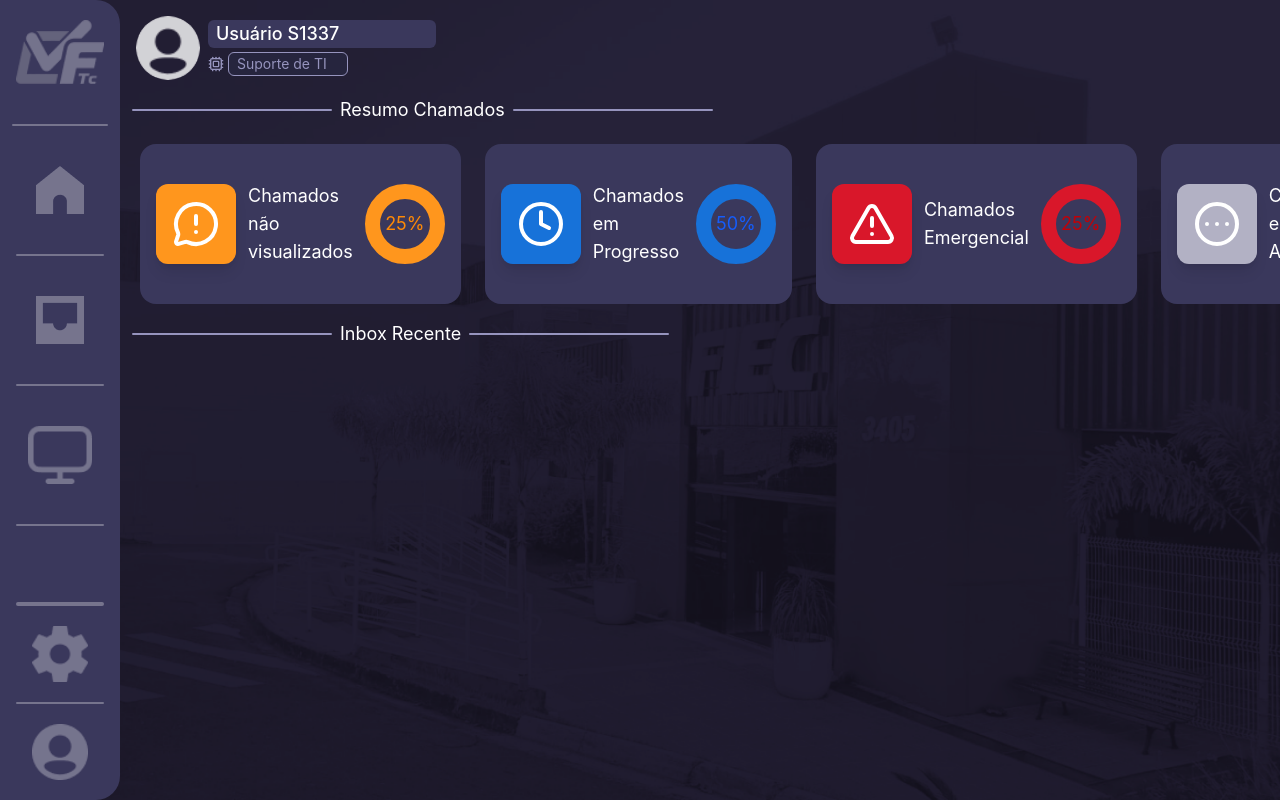
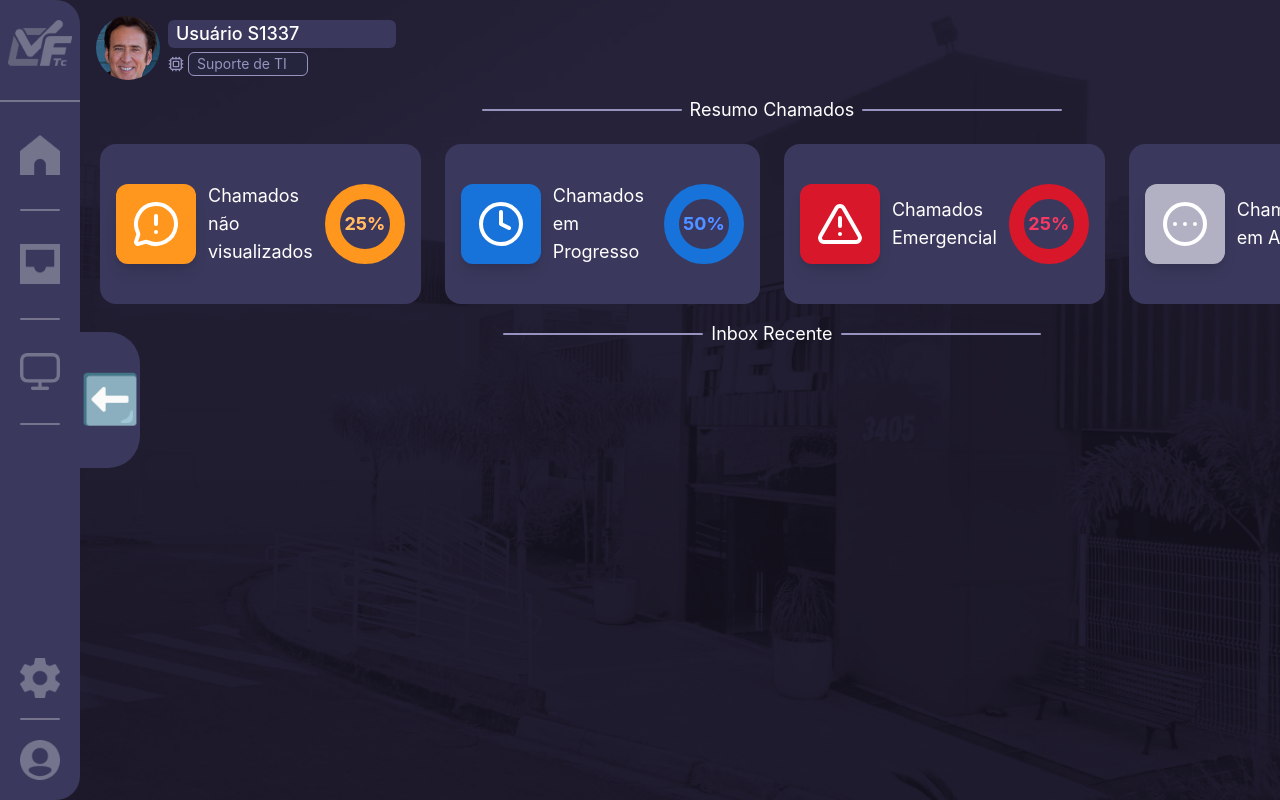
Before and after one commit to enzomlfiec/Fiec-Taskcall, a React (Vite) app in the folder src/frontend/: page /tela-principal in a window 1280 px wide. Built offline with nearby package versions, Linux system fonts and the light colour scheme.

Commit message:
adicionado o nicolas cage

```diff
--- a/src/frontend/src/components/LayoutUsuario.jsx
+++ b/src/frontend/src/components/LayoutUsuario.jsx
@@ -1,7 +1,12 @@
 import { Cpu } from "lucide-react";
 import perfil from "../assets/perfil.png";
+import React from "react";
+import Cage from "../assets/cage.png";
+
+
 
 const LayoutUsuario = () => {
+    const [foto, setFoto] = React.useState(Cage)
     return (
         <div className="flex justify-start w-90 m-1 p-1  items-start">
 
@@ -11,7 +16,7 @@ const LayoutUsuario = () => {
                 <a href="">
                     <img
                         className="w-16 h-16 rounded-full opacity-80 hover:opacity-100 transition-opacity"
-                        src={perfil}
+                        src={foto}
                         alt="Ícone do usuário"/>
                 </a>
 
--- a/src/frontend/src/components/SideBar.jsx
+++ b/src/frontend/src/components/SideBar.jsx
@@ -5,18 +5,22 @@ import vector2 from "../assets/vector2.png";
 import configuracao from "../assets/configuracao.png";
 import perfil from "../assets/perfil.png";
 import { Link } from "react-router-dom";
+import React from "react";
 
-function SideBar() {
+function SideBar({collapsed,setCollapsed}) {
+
+
+
   return (
-    <div className="h-screen z-10">
-      <div className="w-30 h-screen bg-fundo-razo rounded-r-3xl flex flex-col items-center justify-between pb-5">
+    <div className={`h-screen z-5 flex flex-row align-middle items-center justify-baseline ${collapsed ? "absolute -left-20" : "absolute left-0"} transition-[left] duration-300`}>
+      <div className="w-20 h-full bg-fundo-razo rounded-r-3xl flex flex-col items-center justify-between pb-5 overflow-hidden">
 
         {/* parte superior */}
 
-        <div className="flex flex-col items-center gap-10">
+        <div className="flex flex-col items-center gap-5 h-full justify-between">
 
           <img
-            className="w-22 opacity-30 mt-5"
+            className="w-16 opacity-30 mt-5"
             src={taskcall}
             alt="Logo Taskcall"
           />
@@ -25,55 +29,57 @@ function SideBar() {
 
           <Link to="/tela-principal">
             <img
-              className="w-12 opacity-30 hover:opacity-100 transition-opacity"
+              className="w-10 opacity-30 hover:opacity-50 transition-opacity"
               src={home}
               alt="Ícone casa - início"
             />
           </Link>
 
-          <button className="w-22 h-0.5 bg-cl-razo opacity-30 rounded"></button>
+          <button className="w-10 h-0.5 bg-cl-razo opacity-30 rounded"></button>
 
           <Link to="/inbox">
             <img
-              className="w-12 opacity-30 hover:opacity-100 transition-opacity"
+              className="w-10 opacity-30 hover:opacity-50 transition-opacity"
               src={vector}
               alt="Ícone Inbox"
             />
           </Link>
 
-          <div className="w-22 h-0.5 bg-cl-razo opacity-30 rounded"></div>
+          <div className="w-10 h-0.5 bg-cl-razo opacity-30 rounded"></div>
 
           <Link to="/chamados">
             <img
-              className="w-16 opacity-30 hover:opacity-100 transition-opacity"
+              className="w-10 opacity-30 hover:opacity-50 transition-opacity"
               src={vector2}
               alt="Ícone Chamados"
             />
           </Link>
 
-          <div className="w-22 h-0.5 bg-cl-razo opacity-30 rounded"></div>
+          <div className="w-10 h-0.5 bg-cl-razo opacity-30 rounded"></div>
 
         </div>
+
+        <div className="h-[50%]"></div>
 
         {/* parte inferior */}
 
         <div className="flex flex-col items-center gap-5">
 
-          <div className="w-22 h-1 bg-cl-razo opacity-30 rounded"></div>
+          <div className="w-10 h-5bg-cl-razo opacity-30 rounded"></div>
 
           <Link to="/configuracoes">
             <img
-              className="w-14 opacity-30 hover:opacity-100 transition-opacity"
+              className="w-10 opacity-30 hover:opacity-50 transition-opacity"
               src={configuracao}
               alt="Ícone Configurações"
             />
           </Link>
 
-          <div className="w-22 h-0.5 bg-cl-razo opacity-30 rounded"></div>
+          <div className="w-10 h-0.5 bg-cl-razo opacity-30 rounded"></div>
 
           <Link to="/usuario">
             <img
-              className="w-14 opacity-30 hover:opacity-100 transition-opacity"
+              className="w-10 opacity-30 hover:opacity-50 transition-opacity"
               src={perfil}
               alt="Ícone Usuário"
             />
@@ -81,6 +87,12 @@ function SideBar() {
 
         </div>
       </div>
+      <div id="sidebarpull" className={`bg-fundo-razo text-5xl text-borda font-bold select-none pt-5 pb-5 rounded-br-4xl rounded-tr-4xl text-center align-middle leading-loose cursor-pointer hover:bg-borda transition-all duration-300 hover:text-white`}
+        onClick={() => {setCollapsed(!collapsed)}}
+      ><p className={`${!collapsed? "rotate-180":"rotate-0"} transition-all duration-500`}>
+        ➡️
+
+        </p></div>
     </div>
   );
 }
--- a/src/frontend/src/components/TelaPrincipal.jsx
+++ b/src/frontend/src/components/TelaPrincipal.jsx
@@ -1,98 +1,100 @@
+import React from "react";
 import SideBar from "./SideBar";
 import LayoutUsuario from "./LayoutUsuario";
 
-{/* Icones */}
+{/* Icones */ }
 import { MessageCircleWarning } from 'lucide-react';
 import { Clock4 } from 'lucide-react';
 import { TriangleAlert } from 'lucide-react';
 import { CircleEllipsis } from 'lucide-react';
 
 const TelaPrincipal = () => {
-    return(
+    const [collapsed, setCollapsed] = React.useState(false)
+    const [statusChamados, setStatusChamados] = React.useState([25, 50, 25, 0])
+
+    return (
         <>
-         <div className="flex z-10 min-h-screen w-screen bg-[url(public/assets/login2.png)] bg-cover bg-center items-stretch overflow-hidden">
+            <div className=" flex z-10 min-h-screen w-screen bg-[url(public/assets/login2.png)] bg-cover bg-center items-stretch overflow-hidden">
 
-           <SideBar/>
-
+                <SideBar
+                    collapsed={collapsed}
+                    setCollapsed={setCollapsed}
+                />
+                <div className={`${!collapsed ? "ml-20" : "ml-0"} transition-all duration-300`}>
                     <header className="flex flex-col gap-2 w-full m-2">
 
-             <LayoutUsuario/>
+                        <LayoutUsuario />
 
-            <div className="flex flex-row text-pri text-lg justify-start items-center px-1 gap-2">
+                        <div className="flex flex-row text-pri text-lg justify-center items-center px-1 gap-2">
                             <div className="flex h-0.5 w-50 bg-borda rounded-2xl"></div>
                             Resumo Chamados
                             <div className="flex h-0.5 w-50 bg-borda rounded-3xl"></div>
 
                         </div>
 
-             <article className="flex flex-row w-full  h-45">
-
-                <div className="flex flex-row h-40 w-81 gap-3 bg-fundo-razo rounded-2xl p-4 m-3 items-center justify-center text-pri text-xl ">
-
+                        <article className="flex flex-row w-full justify-between bg-debug/0 h-45">
+                            <div className="flex flex-row h-40 w-[25%] gap-3 bg-fundo-razo rounded-2xl p-4 m-3 items-center justify-center text-pri text-xl ">
                                 <div className="flex items-center justify-center w-20 h-20 shrink-0 bg-sec-amarelo rounded-xl text-pri  shadow-lg">
                                     <MessageCircleWarning
-                        className="w-12 h-12"/>
+                                        className="w-12 h-12" />
                                 </div>
-
                                 <span className="flex text-pri text-lg">Chamados não visualizados</span>
 
                                 <div className="flex items-center justify-center w-20 h-20 ml-auto shrink-0 rounded-full border-15 border-sec-amarelo text-lg text-orange-400 ">
-                        25%
+                                    <div className="mix-blend-plus-lighter font-bold">
+                                        {statusChamados[0]}%
+                                    </div>
+                                </div>
                             </div>
 
+                            <div className="flex flex-row h-40 w-[25%] gap-3 bg-fundo-razo rounded-2xl p-4 m-3 items-center justify-center text-pri text-xl ">
+                                <div className="flex items-center justify-center w-20 h-20 shrink-0 bg-sec-azul rounded-xl text-pri
+                    shadow-lg">
+                                    <Clock4 className="w-12 h-12" />
+                                </div>
+                                <span className="flex text-pri text-lg">Chamados em Progresso</span>
+                                <div className="flex items-center justify-center w-20 h-20 ml-auto shrink-0 rounded-full border-15 border-sec-azul text-lg text-blue-600 ">
+                                    <div className="mix-blend-plus-lighter font-bold">
+                                        {statusChamados[1]}%
+                                    </div>
+                                </div>
                             </div>
 
-                 <div className="flex flex-row h-40 w-81 gap-3 bg-fundo-razo rounded-2xl p-4 m-3 items-center justify-center text-pri text-xl ">
-
-                    <div className="flex items-center justify-center w-20 h-20 shrink-0 bg-sec-azul rounded-xl text-pri
-                    shadow-lg">
-                        <Clock4 className="w-12 h-12"/>
+                            <div className="flex flex-row h-40 w-[25%] gap-3 bg-fundo-razo rounded-2xl p-4 m-3 items-center justify-center text-pri text-xl ">
+                                <div className="flex items-center justify-center w-20 h-20 shrink-0 bg-sec-vermelho rounded-xl text-pri shadow-lg">
+                                    <TriangleAlert className="w-12 h-12" />
                                 </div>
-
-                         <span className="flex text-pri text-lg">Chamados em Progresso</span>
-
-                    <div className="flex items-center justify-center w-20 h-20 ml-auto shrink-0 rounded-full border-15 border-sec-azul text-lg text-blue-600 ">
-                        50%
+                                <span className="flex text-pri text-lg">Chamados Emergencial</span>
+                                <div className="flex items-center justify-center w-20 h-20 ml-auto shrink-0 rounded-full border-15 border-sec-vermelho text-lg text-red-700">
+                                    <div className="mix-blend-plus-lighter font-bold">
+                                        {statusChamados[2]}%
                                     </div>
-
                                 </div>
-
-                 <div className="flex flex-row h-40 w-81 gap-3 bg-fundo-razo rounded-2xl p-4 m-3 items-center justify-center text-pri text-xl ">
-
-                    <div className="flex items-center justify-center w-20 h-20 shrink-0 bg-sec-vermelho rounded-xl text-pri shadow-lg">
-                        <TriangleAlert className="w-12 h-12"/>
                             </div>
-
-                         <span className="flex text-pri text-lg">Chamados Emergencial</span>
-
-                    <div className="flex items-center justify-center w-20 h-20 ml-auto shrink-0 rounded-full border-15 border-sec-vermelho text-lg text-red-700">
-                        25%
-                    </div>
-
-                </div>
-
-                 <div className="flex flex-row h-40 w-81 gap-3 bg-fundo-razo rounded-2xl p-4 m-3 items-center justify-center text-pri text-xl ">
+                            <div className="flex flex-row h-40 w-[25%] gap-3 bg-fundo-razo rounded-2xl p-4 m-3 items-center justify-center text-pri text-xl ">
 
                                 <div className="flex items-center justify-center w-20 h-20 shrink-0 bg-sec rounded-xl text-pri shadow-lg">
-                        <CircleEllipsis className="w-12 h-12"/>
+                                    <CircleEllipsis className="w-12 h-12" />
                                 </div>
 
                                 <span className="flex text-pri text-lg">Chamados em Análise</span>
 
                                 <div className="flex items-center justify-center w-20 h-20 ml-auto shrink-0 rounded-full border-15 border-sec text-lg text-pri">
-                        0%
+                                    <div className="mix-blend-plus-lighter font-bold">
+                                        {statusChamados[3]}%
+                                    </div>
                                 </div>
                             </div>
                         </article>
 
-             <div className="flex flex-row text-pri text-lg justify-start items-center px-1 gap-2">
+                        <div className="flex flex-row text-pri text-lg justify-center items-center px-1 gap-2">
                             <div className="flex h-0.5 w-50 bg-borda rounded-2xl"></div>
                             Inbox Recente
                             <div className="flex h-0.5 w-50 bg-borda rounded-3xl"></div>
                         </div>
-
                     </header>
                 </div>
+            </div >
         </>
     )
 }
--- a/src/frontend/style.css
+++ b/src/frontend/style.css
@@ -28,7 +28,7 @@
     --color-cl-razo: #FFFFFF;
 
 
-
+    --color-debug: #ff00ff
 
 }
 
```
Also changed, not shown: src/frontend/src/components/CriacaoChamado.jsx (added, +38 -0 lines), src/frontend/src/components/FakeLayers.jsx (+5 -2 lines), src/frontend/src/App.jsx (line endings or trailing spaces), src/frontend/src/assets/cage.png (added). Lines whose indentation alone changed are shown as unchanged.
